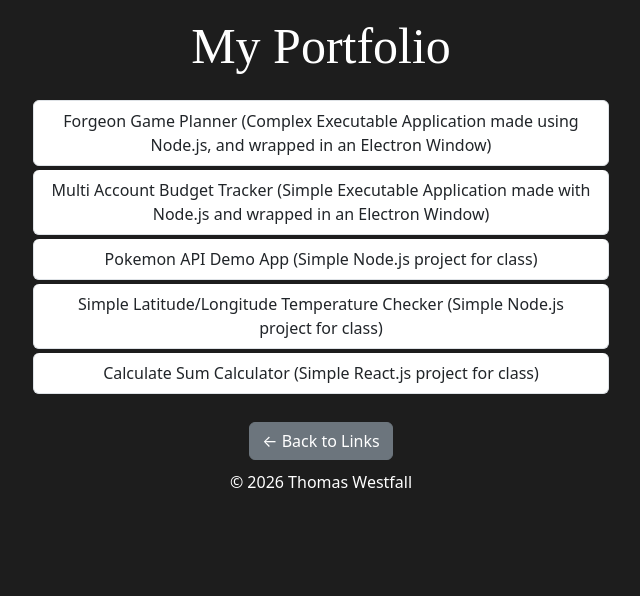
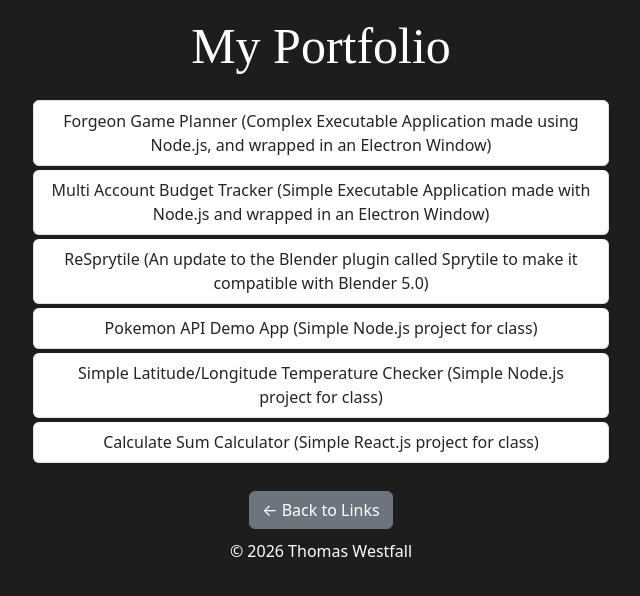
Before and after one commit to westfallt13/MyLinks, a React (Vite) app: page /portfolio in a window 1280 px wide. Shown: the top 596 px of the page, without its empty margins (319-959 px from the left). Built offline with nearby package versions, Linux system fonts and the light colour scheme; a web font is replaced by a local one.

Commit message:
Added Sprytile repo link

```diff
--- a/src/components/Portfolio.jsx
+++ b/src/components/Portfolio.jsx
@@ -17,6 +17,11 @@ function Portfolio() {
                     <a href="https://multiaccountexpensetracker.netlify.app/" target="_blank" rel="noopener noreferrer">
                         Multi Account Budget Tracker (Simple Executable Application made with Node.js and wrapped in an Electron Window)
                     </a>
+                </li>
+
+                <li className="list-group-item mb-1 rounded">
+                    <a href="https://github.com/westfallt13/ReSprytile" target="_blank" rel="noopener noreferrer">
+                    ReSprytile (An update to the Blender plugin called Sprytile to make it compatible with Blender 5.0)</a>
                 </li>
 
                 <li className="list-group-item mb-1 rounded">
```
